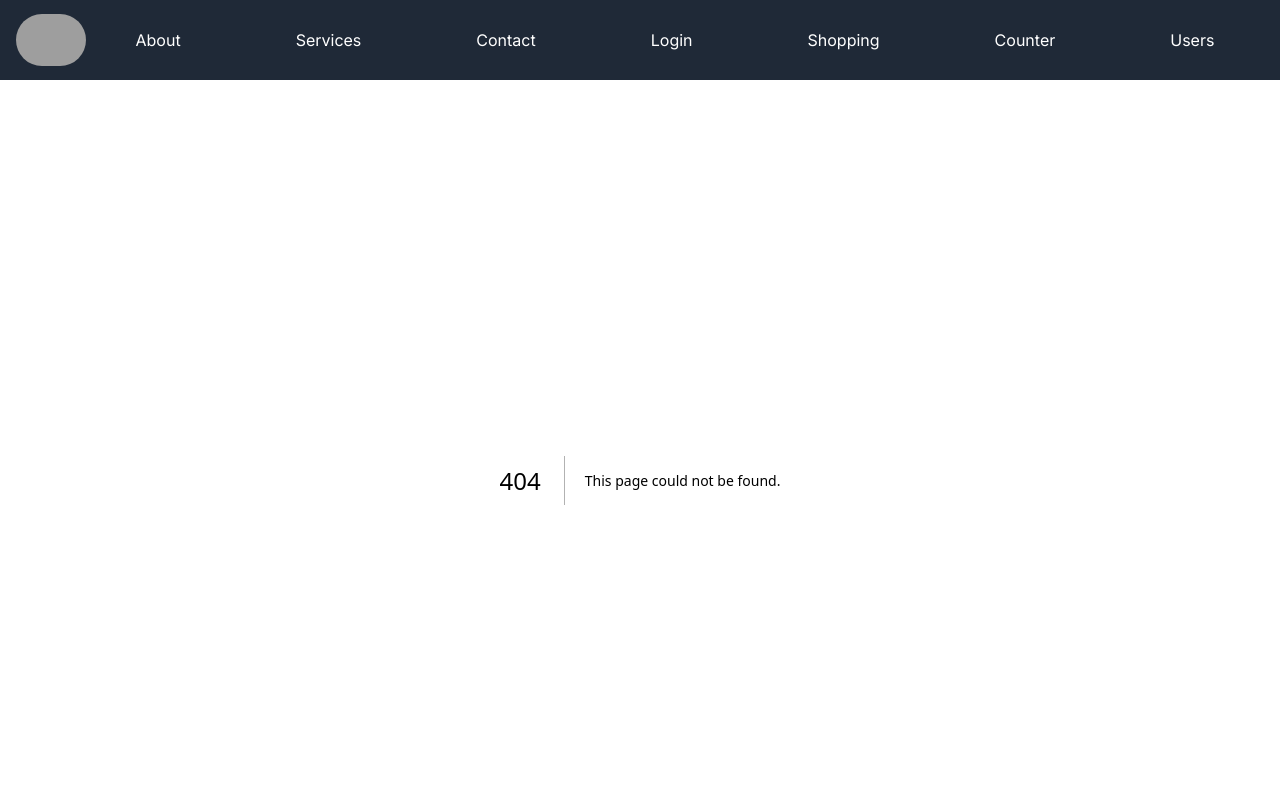
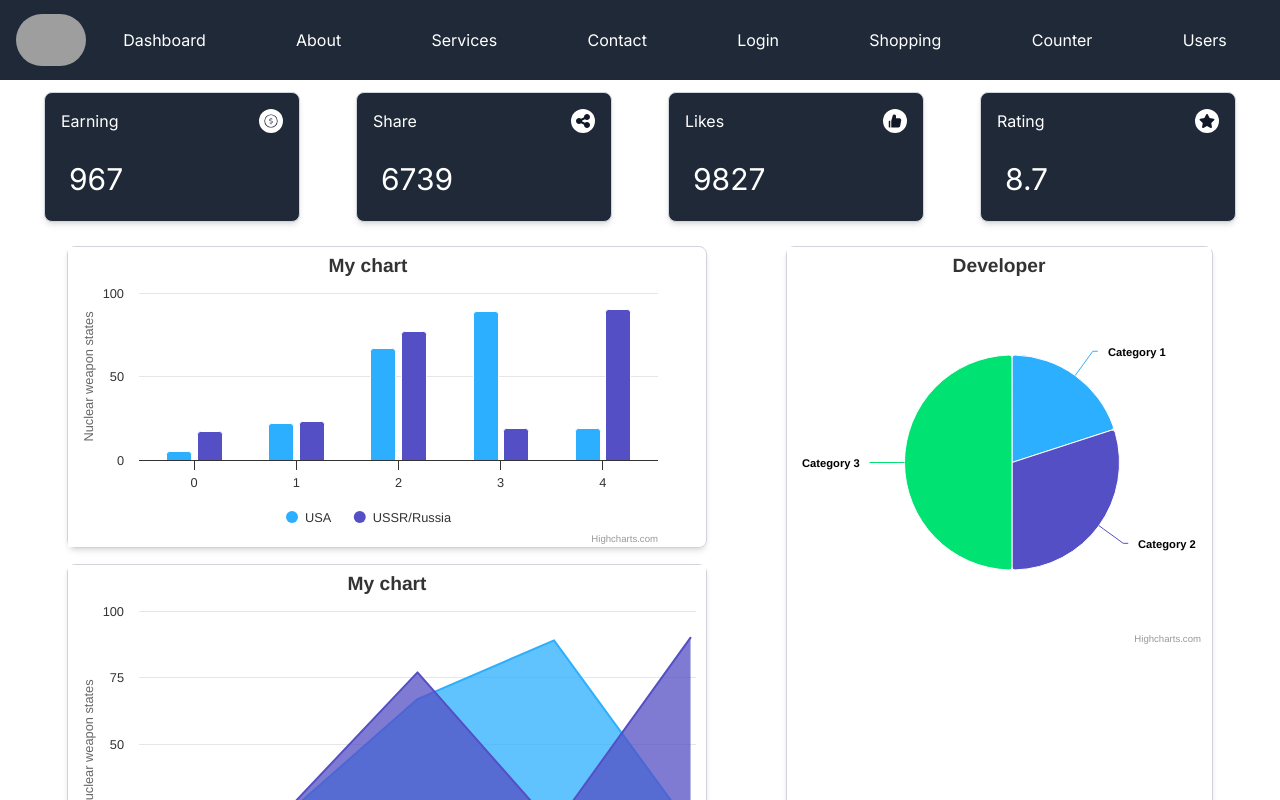
Before and after one commit to risusingh35/my-first-nextjs-app, a Next.js app: page /pages/dashboard in a window 1280 px wide. Before the commit this address had no page. Shown: the top 800 px of the page. Built offline with nearby package versions, Linux system fonts and the light colour scheme; grey boxes are pictures that could not be loaded.

Commit message:
dashboard added with highchart

```diff
--- a/app/components/Footer.js
+++ b/app/components/Footer.js
@@ -31,7 +31,7 @@ export default function Footer() {
 
   return (
     <footer className="w-full bg-gray-300">
-      <div className="container mx-auto px-5 py-8 flex flex-col sm:flex-row items-center justify-between">
+      <div className="container mx-auto  flex flex-col sm:flex-row items-center justify-between">
         <div className="flex items-center justify-center md:justify-start text-gray-900 mb-4 sm:mb-0">
           <span className="text-xl font-medium">Risu Singh</span>
         </div>
--- a/app/components/Header.js
+++ b/app/components/Header.js
@@ -11,6 +11,9 @@ const HeaderNav = () => {
                     <img className="rounded-full" src="https://media.licdn.com/dms/image/D4E03AQF8VYPM11U_VQ/profile-displayphoto-shrink_200_200/0/1682953959524?e=1721865600&v=beta&t=heQCVumdsRKd5qAUQsvQqgDMQhj7uA3msRu2fijm0Pk" height={70} width={70} alt="Logo" />
                 </Link>
                 <div className="flex-grow flex items-center justify-around space-x-4 mt-4 lg:mt-0">
+                    <Link href="/pages/dashboard">
+                        <span className="hover:text-gray-400">Dashboard</span>
+                    </Link>
                     <Link href="/pages/about">
                         <span className="hover:text-gray-400">About</span>
                     </Link>
--- /dev/null
+++ b/app/components/dashboard/CustomCard.js
@@ -0,0 +1,20 @@
+import React from 'react';
+
+const CustomCard = ({ title, icon, symbol = '', CardText }) => {
+  return (
+    <div className="w-150 h-200 bg-gray-800 text-white border border-gray-300 rounded-lg shadow-md p-4">
+      <div className="flex justify-between">
+        <p className="text-1xl">{title}</p>
+        <div className="rounded-full bg-white text-gray-900 p-1">
+          {icon}
+        </div>
+      </div>
+      <div className="flex justify-start text-3xl mt-5 p-2">
+        {symbol && <p>{symbol}</p>}
+        <p className={symbol ? 'ml-3' : ''}>{CardText}</p>
+      </div>
+    </div>
+  );
+};
+
+export default CustomCard;
--- a/app/components/form/FloatingLabelSelect.js
+++ b/app/components/form/FloatingLabelSelect.js
@@ -12,8 +12,8 @@ const FloatingLabelSelect = ({ label, name, value, onChange, options }) => {
             >
                 <option value="" disabled hidden>Select...</option>
                 {options.map((option) => (
-                    <option key={option.value} value={option.value}>
-                        {option.label}
+                    <option key={option} value={option}>
+                        {option}
                     </option>
                 ))}
             </select>
--- /dev/null
+++ b/app/pages/dashboard/page.js
@@ -0,0 +1,208 @@
+"use client";
+
+import React from "react";
+import Highcharts from "highcharts";
+import HighchartsReact from "highcharts-react-official";
+import { CiDollar } from "react-icons/ci";
+import { FaStar } from "react-icons/fa";
+import { AiFillLike } from "react-icons/ai";
+import { FaShareNodes } from "react-icons/fa6";
+import CustomCard from "@/app/components/dashboard/CustomCard";
+const Dashboard = () => {
+  const columnOptions = {
+    title: {
+      text: "My chart",
+    },
+    chart: {
+      width: 600,
+      height: 300,
+      type: "column",
+    },
+    xAxis: {
+      allowDecimals: false,
+      accessibility: {
+        rangeDescription: "Range: 2010 to 2014.",
+      },
+    },
+    yAxis: {
+      title: {
+        text: "Nuclear weapon states",
+      },
+    },
+    tooltip: {
+      pointFormat:
+        "{series.name} had stockpiled <b>{point.y:,.0f}</b><br/>" +
+        "warheads in {point.x}",
+    },
+    plotOptions: {
+      area: {
+        pointStart: 2020,
+        marker: {
+          enabled: false,
+          symbol: "circle",
+          radius: 2,
+          states: {
+            hover: {
+              enabled: true,
+            },
+          },
+        },
+      },
+    },
+    series: [
+      {
+        name: "USA",
+        data: [5, 22, 67, 89, 19],
+      },
+      {
+        name: "USSR/Russia",
+        data: [17, 23, 77, 19, 90],
+      },
+    ],
+  };
+  const areaOptions = {
+    title: {
+      text: "My chart",
+    },
+    chart: {
+    //   width: 600,
+    //   height: 300,
+      type: "area",
+    },
+    xAxis: {
+      allowDecimals: false,
+      accessibility: {
+        rangeDescription: "Range: 2010 to 2014.",
+      },
+    },
+    yAxis: {
+      title: {
+        text: "Nuclear weapon states",
+      },
+    },
+    tooltip: {
+      pointFormat:
+        "{series.name} had stockpiled <b>{point.y:,.0f}</b><br/>" +
+        "warheads in {point.x}",
+    },
+    plotOptions: {
+      area: {
+        pointStart: 2020,
+        marker: {
+          enabled: false,
+          symbol: "circle",
+          radius: 2,
+          states: {
+            hover: {
+              enabled: true,
+            },
+          },
+        },
+      },
+    },
+    series: [
+      {
+        name: "USA",
+        data: [5, 22, 67, 89, 19],
+      },
+      {
+        name: "USSR/Russia",
+        data: [17, 23, 77, 19, 90],
+      },
+    ],
+  };
+  const CardData = [
+    {
+      title: "Earning",
+      icon: <CiDollar/>,
+      symbol: "&#36;",
+      CardText: "967",
+    },
+    {
+      title: "Share",
+      icon: <FaShareNodes/>,
+      symbol: "",
+      CardText: "6739",
+    },
+    {
+      title: "Likes",
+      icon: <AiFillLike/>,
+      symbol: "",
+      CardText: "9827",
+    },
+    {
+      title: "Rating",
+      icon: <FaStar/>,
+      symbol: "",
+      CardText: "8.7",
+    },
+  ];
+  const pieOptions = {
+    // Pie chart options
+    chart: {
+      type: "pie",
+    //   width: 400,
+    //   height: 300,
+    },
+    title: {
+      text: "Developer ",
+    },
+    series: [
+      {
+        name: "Categories",
+        colorByPoint: true,
+        data: [
+          {
+            name: "Category 1",
+            y: 20,
+          },
+          {
+            name: "Category 2",
+            y: 30,
+          },
+          {
+            name: "Category 3",
+            y: 50,
+          },
+        ],
+      },
+    ],
+  };
+  return (
+    <div>
+      <div className="flex flex-wrap justify-evenly">
+      {CardData.map((cardItem, index) => (
+        <div key={index} className="w-1/2 md:w-1/5 m-3">
+          <CustomCard
+            title={cardItem.title}
+            icon={cardItem.icon}
+            currencySymbol={cardItem.symbol}
+            CardText={cardItem.CardText}
+          />
+        </div>
+      ))}
+      </div>
+
+      <div className="flex flex-wrap justify-evenly">
+        {/* Column charts */}
+        <div className="w-full lg:w-1/2 m-3">
+          <div className="flex flex-wrap">
+            <div className="w-full border border-gray-300 rounded-lg shadow-md">
+              <HighchartsReact highcharts={Highcharts} options={columnOptions} />
+            </div>
+            <div className="w-full border border-gray-300 rounded-lg shadow-md mt-4">
+              <HighchartsReact highcharts={Highcharts} options={areaOptions} />
+            </div>
+          </div>
+        </div>
+
+        {/* Pie chart */}
+        <div className="w-full lg:w-1/3 m-3 border border-gray-300 rounded-lg shadow-md">
+          <HighchartsReact highcharts={Highcharts} options={pieOptions} />
+        </div>
+      </div>
+    </div>
+  );
+};
+
+export default Dashboard;
--- a/app/pages/users/addEdit/[id]/page.js
+++ b/app/pages/users/addEdit/[id]/page.js
@@ -5,7 +5,7 @@ import { useRouter, useParams } from "next/navigation";
 import FloatingLabelInput from "@/app/components/form/FloatingLabelInput";
 import FloatingLabelSelect from "@/app/components/form/FloatingLabelSelect";
 import FormHeaderWithBackButton from "@/app/components/form/FormHeaderWithBackButton";
-import role from "@/app/utils/staticData/role";
+import roles from "@/app/utils/staticData/roles";
 import { operationAPI ,getAPI} from "@/app/utils/axios";
 import { ToastContainer, toast } from 'react-toastify';
 import 'react-toastify/dist/ReactToastify.css';
@@ -132,7 +132,7 @@ const AddEditUser = () => {
               name="role"
               value={formState.role}
               onChange={handleInputChange}
-              options={role}
+              options={roles}
             />
             <FloatingLabelInput
               label="Email"
--- a/app/pages/users/list/page.js
+++ b/app/pages/users/list/page.js
@@ -10,7 +10,7 @@ import { MdDelete } from "react-icons/md";
 import { FaEdit } from "react-icons/fa";
 import { ToastContainer, toast } from "react-toastify";
 import "react-toastify/dist/ReactToastify.css";
-import role from "@/app/utils/staticData/role";
+import roles from "@/app/utils/staticData/roles";
 import { MoonLoader } from "react-spinners";
 const UserList = () => {
   const router = useRouter();
@@ -48,7 +48,7 @@ const UserList = () => {
   const search = async (searchQuery) => {
     console.log("Searching for:", searchQuery);
     try {
-      const response = await getAPI.get(`/users/search`, {
+      const response = await operationAPI.get(`/users/search`, {
         params: { query: searchQuery },
       });
       console.log("userData", response);
@@ -98,7 +98,7 @@ const UserList = () => {
     };
     const getRole = () => {
       if (user.role) {
-        const roleLabel = role.find((r) => r.value === user.role);
+        const roleLabel = roles.find((r) => r.value === user.role);
         console.log("roleLabel", roleLabel);
         return roleLabel ? roleLabel.label : "";
       }
@@ -126,7 +126,7 @@ const UserList = () => {
           </div>
         </td>
 
-        <td className="px-6 py-4 text-center">{getRole()}</td>
+        <td className="px-6 py-4 text-center">{user.role}</td>
         <td className="px-6 py-4 text-center">
           <div className="flex justify-center">
             <div
--- a/app/utils/staticData/role.js
+++ /dev/null
@@ -1,17 +0,0 @@
-const role=[
-    {
-        value:'devfullstackdev',label:'Developer-Full Stack'
-    },
-    {
-        value:'reactdev',label:'Developer-ReactJS'
-    },
-    {
-        value:'devnode',label:'Developer-NodeJS'
-    },
-    {
-        value:'devvue',label:'Developer-VueJS'
-    },
-
-]
-
-export default role
--- /dev/null
+++ b/app/utils/staticData/roles.js
@@ -0,0 +1,22 @@
+const roles = [
+     'Developer - Full Stack' ,
+     'Developer - ReactJS' ,
+     'Developer - Angular' ,
+     'Developer - Vue.js' ,
+     'Developer - Node.js' ,
+     'Developer - Python' ,
+     'Developer - JavaScript' ,
+     'Developer - TypeScript' ,
+     'Developer - PHP' ,
+     'Developer - Ruby' ,
+     'Developer - Java' ,
+     'Developer - C#' ,
+     'Developer - .NET' ,
+     'Developer - Go' ,
+     'Developer - MERN Full Stack' ,
+     'Developer - MEAN Full Stack' ,
+     'Developer - MEVN Full Stack' ,
+  ];
+
+
+export default roles
--- a/package.json
+++ b/package.json
@@ -11,6 +11,8 @@
   "dependencies": {
     "@reduxjs/toolkit": "^2.2.5",
     "axios": "^1.7.2",
+    "highcharts": "^11.4.3",
+    "highcharts-react-official": "^3.2.1",
     "next": "14.2.3",
     "react": "^18",
     "react-dom": "^18",
```
Also changed, not shown: 1 other file (tests, documents, lock files or other folders).
